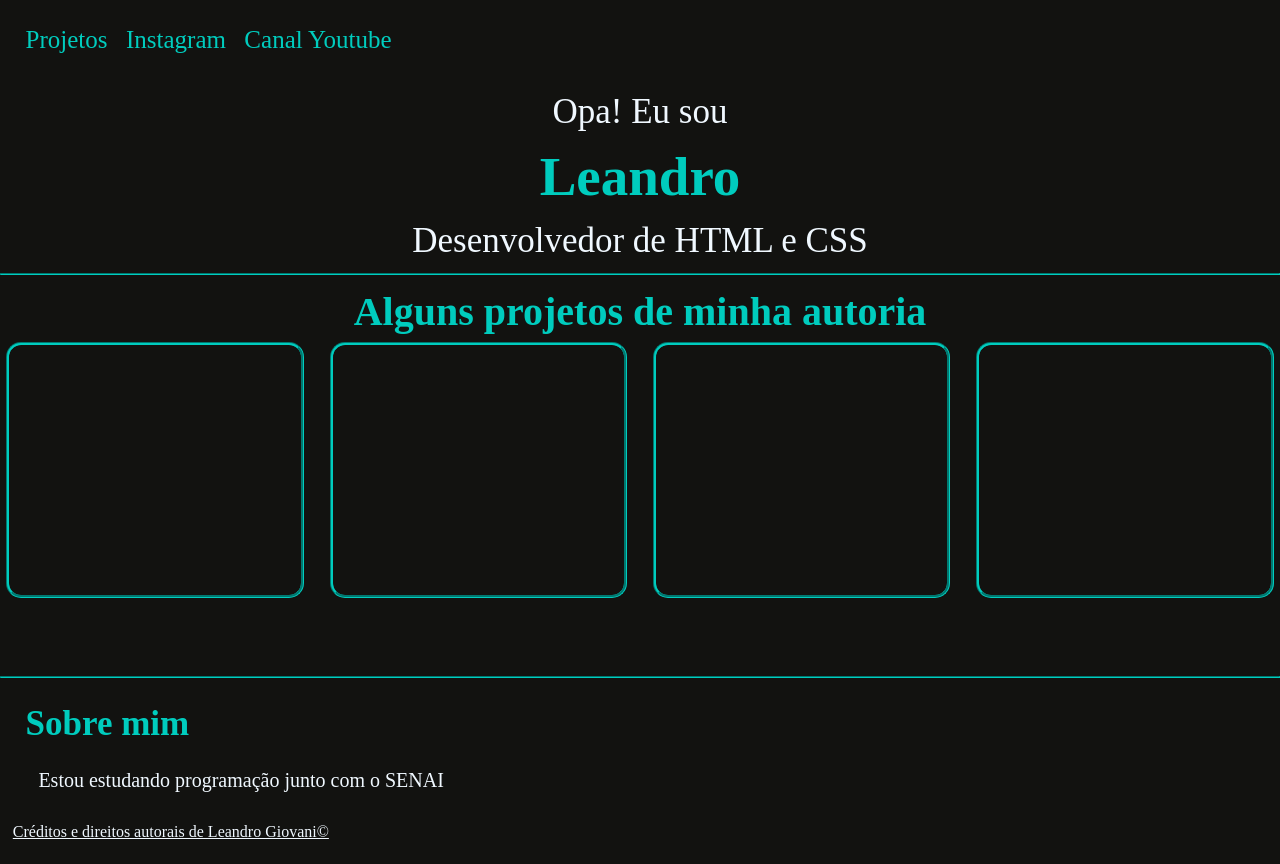
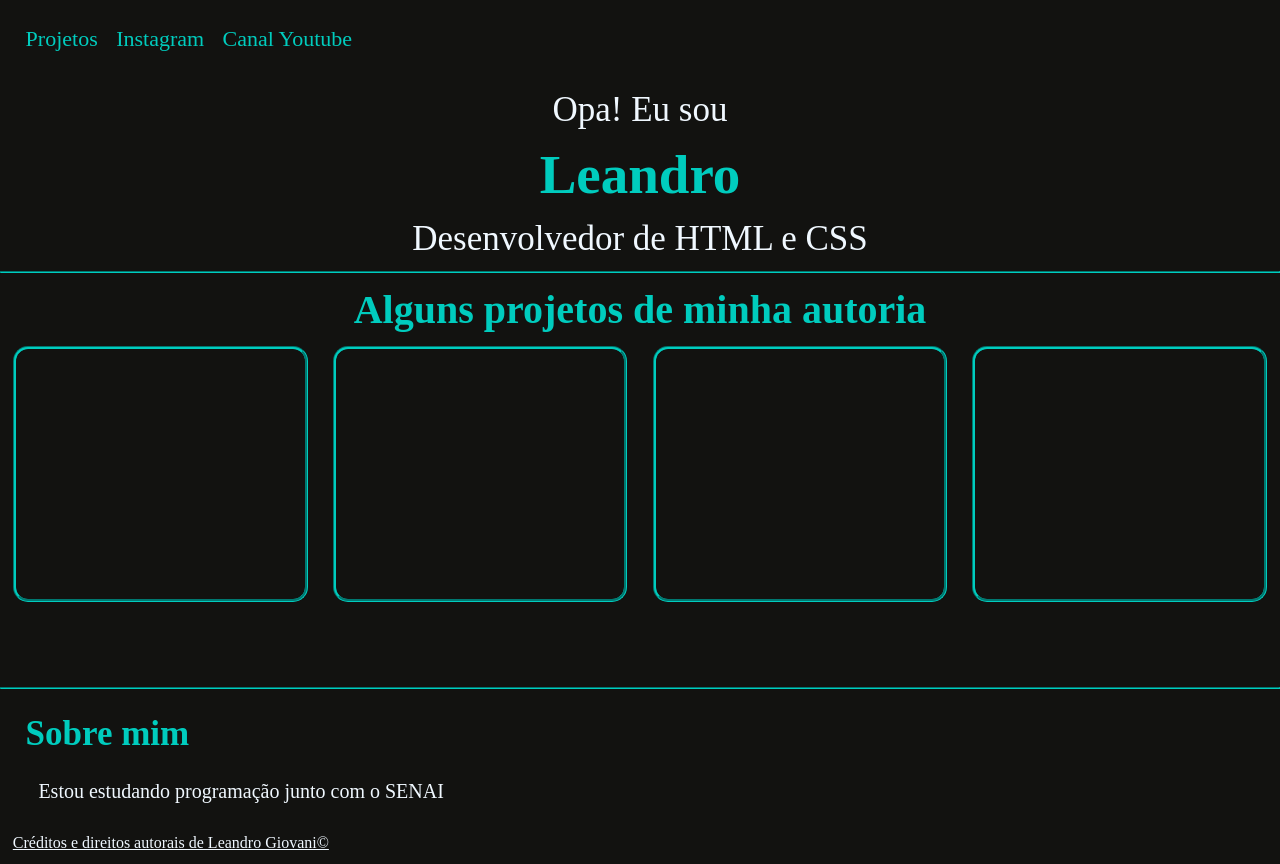
Before and after one commit to LeandroGiovani/Meu_Portifolio, a plain HTML site: page index.html in a window 1280 px wide. Drawn offline with Linux system fonts and the light colour scheme.

Commit message:
Add files via upload

```diff
--- a/style.css
+++ b/style.css
@@ -16,7 +16,7 @@ ul{
     gap: 1.5%;
     list-style-type:none;
     padding: 2%;
-    font-size: 25px;
+    font-size: 22px;
     color: #00ccbe;
 }
 p{
@@ -49,7 +49,7 @@ h2{
     display: flex;
     gap: 2%;
     align-items: center;
-    padding: 0.5%;
+    padding: 1%;
 }
 .card:hover{
     box-shadow: 15px 15px 15px;
```
